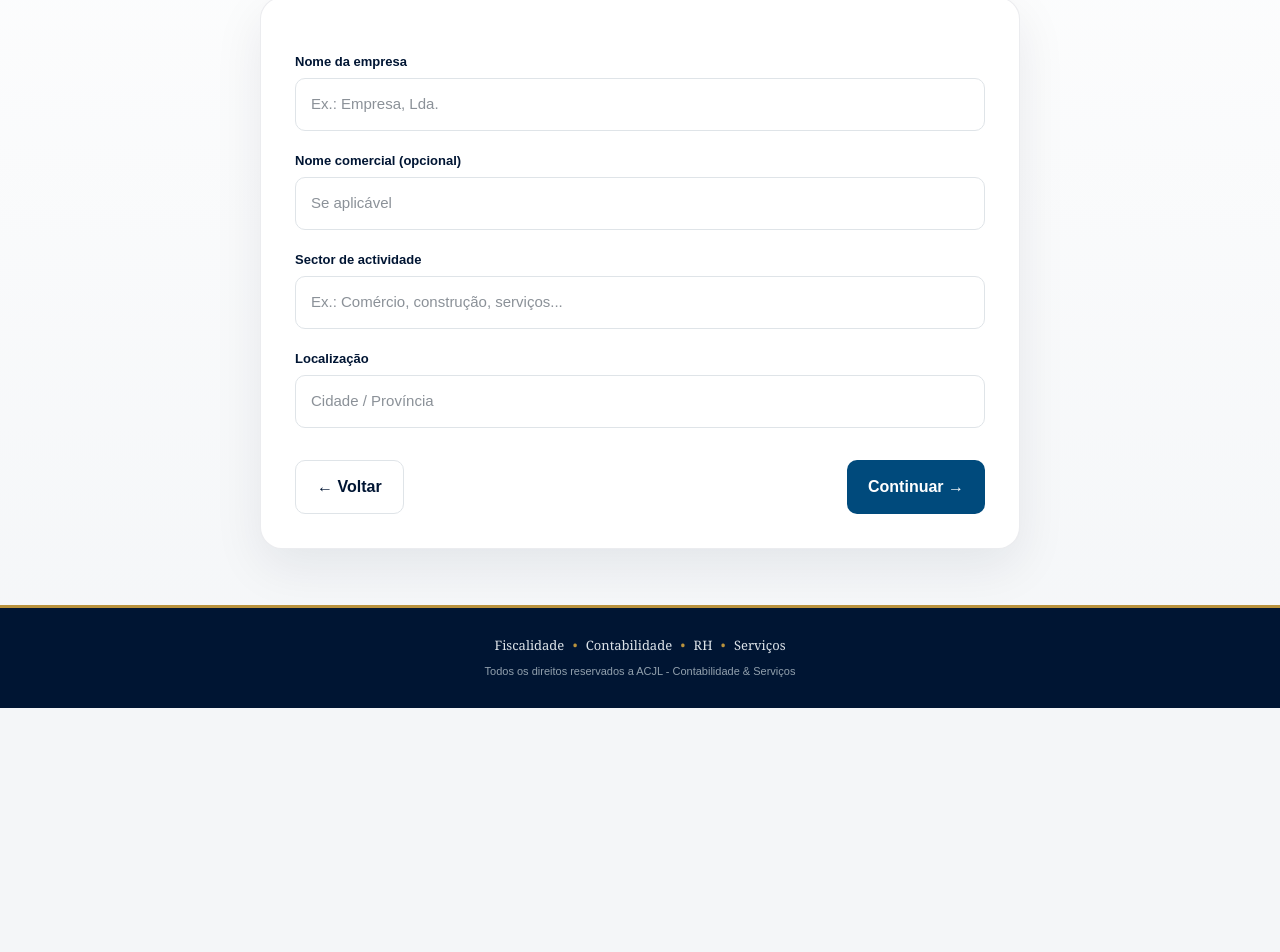
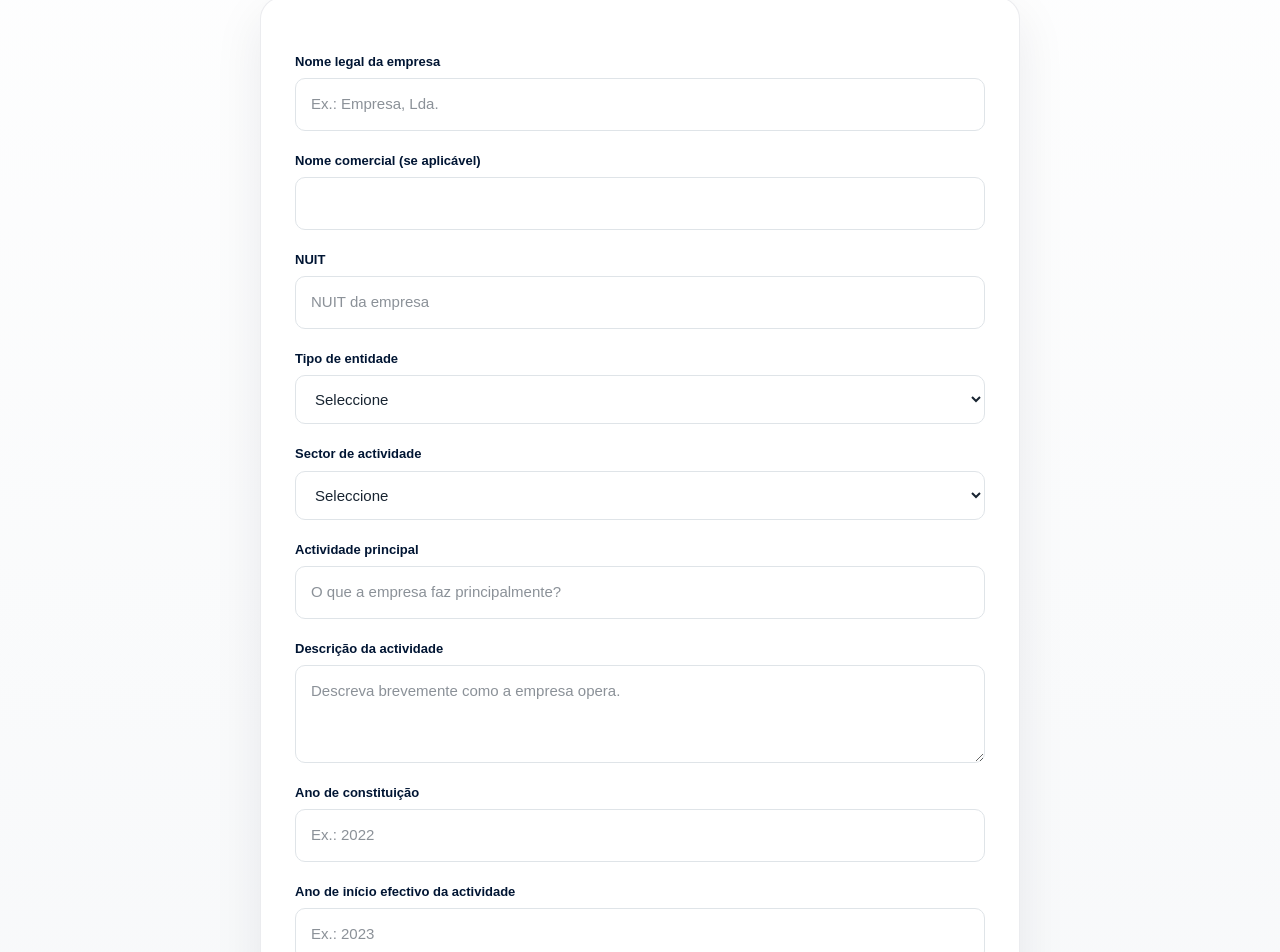
Before and after one commit to acjl-mz/acjl-onboarding, a Next.js app: page /diagnostico/empresa in a window 1280 px wide. Shown: the part 325-1277 px from the top of the page. Before the commit the page ends 1033 px from the top, so only its background shows below. Built offline with nearby package versions, Linux system fonts and the light colour scheme.

Commit message:
feat: expand company diagnostic data

```diff
--- a/app/diagnostico/empresa/page.tsx
+++ b/app/diagnostico/empresa/page.tsx
@@ -1,2 +1,19 @@
-import Link from "next/link";import { SiteHeader,SiteFooter } from "@/components/SiteChrome";
-export default function Empresa(){return <main className="acjl-page"><SiteHeader step="1 DE 5 · EMPRESA"/><div className="acjl-wrap diagnostic-shell"><div className="acjl-form"><div className="acjl-progress"><span style={{width:"20%"}}/></div><div className="diagnostic-intro"><div><div className="acjl-eyebrow">ETAPA 1 · EMPRESA</div><h1>Comecemos pela sua empresa.</h1><p>Precisamos de alguns dados essenciais para compreender o contexto em que a ACJL poderá apoiar.</p></div></div><section className="acjl-card diagnostic-card"><div className="acjl-field"><label>Nome da empresa</label><input className="acjl-input" placeholder="Ex.: Empresa, Lda."/></div><div className="acjl-field"><label>Nome comercial <span>(opcional)</span></label><input className="acjl-input" placeholder="Se aplicável"/></div><div className="acjl-field"><label>Sector de actividade</label><input className="acjl-input" placeholder="Ex.: Comércio, construção, serviços..."/></div><div className="acjl-field"><label>Localização</label><input className="acjl-input" placeholder="Cidade / Província"/></div><div className="acjl-actions"><Link className="acjl-button acjl-secondary" href="/">← Voltar</Link><Link className="acjl-button acjl-primary" href="/diagnostico/necessidades">Continuar →</Link></div></section></div></div><SiteFooter/></main>}
+"use client";
+import Link from "next/link";import{useState}from"react";import{SiteHeader,SiteFooter}from"@/components/SiteChrome";import{readDiagnostic,saveDiagnostic}from"@/lib/diagnostic";
+export default function Empresa(){const[d,setD]=useState(readDiagnostic());const u=(k:string,v:string)=>setD(x=>({...x,company:{...x.company,[k]:v}}));const next=()=>saveDiagnostic(d);
+return <main className="acjl-page"><SiteHeader step="2 DE 6 · EMPRESA"/><div className="acjl-wrap diagnostic-shell"><div className="acjl-form"><div className="acjl-progress"><span style={{width:"33%"}}/></div><div className="diagnostic-intro"><div><div className="acjl-eyebrow">ETAPA 2 · EMPRESA</div><h1>Agora, vamos conhecer a empresa.</h1><p>Estes dados ajudam a ACJL a compreender a dimensão e o contexto do trabalho antes de definir uma solução.</p></div></div><section className="acjl-card diagnostic-card">
+<div className="acjl-field"><label>Nome legal da empresa</label><input className="acjl-input" value={d.company.legalName} onChange={e=>u("legalName",e.target.value)} placeholder="Ex.: Empresa, Lda."/></div>
+<div className="acjl-field"><label>Nome comercial <span>(se aplicável)</span></label><input className="acjl-input" value={d.company.tradeName} onChange={e=>u("tradeName",e.target.value)}/></div>
+<div className="acjl-field"><label>NUIT</label><input className="acjl-input" value={d.company.nuit} onChange={e=>u("nuit",e.target.value)} placeholder="NUIT da empresa"/></div>
+<div className="acjl-field"><label>Tipo de entidade</label><select className="acjl-select" value={d.company.organizationType} onChange={e=>u("organizationType",e.target.value)}><option value="">Seleccione</option><option>Sociedade por Quotas</option><option>Sociedade Anónima</option><option>Empresário em Nome Individual</option><option>ONG / Organização sem fins lucrativos</option><option>Outra</option></select></div>
+<div className="acjl-field"><label>Sector de actividade</label><select className="acjl-select" value={d.company.sector} onChange={e=>u("sector",e.target.value)}><option value="">Seleccione</option><option>Comércio</option><option>Construção</option><option>Serviços</option><option>Indústria</option><option>Agricultura</option><option>Transportes e Logística</option><option>Turismo e Hotelaria</option><option>Educação</option><option>Saúde</option><option>ONG / Desenvolvimento</option><option>Outro</option></select></div>
+<div className="acjl-field"><label>Actividade principal</label><input className="acjl-input" value={d.company.mainActivity} onChange={e=>u("mainActivity",e.target.value)} placeholder="O que a empresa faz principalmente?"/></div>
+<div className="acjl-field"><label>Descrição da actividade</label><textarea rows={3} className="acjl-textarea" value={d.company.activityDescription} onChange={e=>u("activityDescription",e.target.value)} placeholder="Descreva brevemente como a empresa opera."/></div>
+<div className="acjl-field"><label>Ano de constituição</label><input className="acjl-input" inputMode="numeric" value={d.company.incorporationYear} onChange={e=>u("incorporationYear",e.target.value)} placeholder="Ex.: 2022"/></div>
+<div className="acjl-field"><label>Ano de início efectivo da actividade</label><input className="acjl-input" inputMode="numeric" value={d.company.activityStartYear} onChange={e=>u("activityStartYear",e.target.value)} placeholder="Ex.: 2023"/></div>
+<div className="acjl-field"><label>Sede / localização principal</label><input className="acjl-input" value={d.company.location} onChange={e=>u("location",e.target.value)} placeholder="Cidade / Província"/></div>
+<div className="acjl-field"><label>Número de estabelecimentos</label><select className="acjl-select" value={d.company.establishments} onChange={e=>u("establishments",e.target.value)}><option value="">Seleccione</option><option>1</option><option>2</option><option>3 a 5</option><option>Mais de 5</option></select></div>
+<div className="acjl-field"><label>Número aproximado de colaboradores</label><select className="acjl-select" value={d.company.employeeRange} onChange={e=>u("employeeRange",e.target.value)}><option value="">Seleccione</option><option>1 a 5</option><option>6 a 10</option><option>11 a 20</option><option>21 a 50</option><option>51 a 100</option><option>Mais de 100</option><option>Não sei</option></select></div>
+<div className="acjl-field"><label>Volume de actividade</label><select className="acjl-select" value={d.company.activityVolume} onChange={e=>u("activityVolume",e.target.value)}><option value="">Seleccione</option><option>Baixo</option><option>Moderado</option><option>Elevado</option><option>Varia significativamente</option><option>Não sei</option></select></div>
+<div className="acjl-actions"><Link className="acjl-button acjl-secondary" href="/diagnostico/responsavel">← Voltar</Link><Link onClick={next} className="acjl-button acjl-primary" href="/diagnostico/necessidades">Continuar →</Link></div>
+</section></div></div><SiteFooter/></main>}
```
